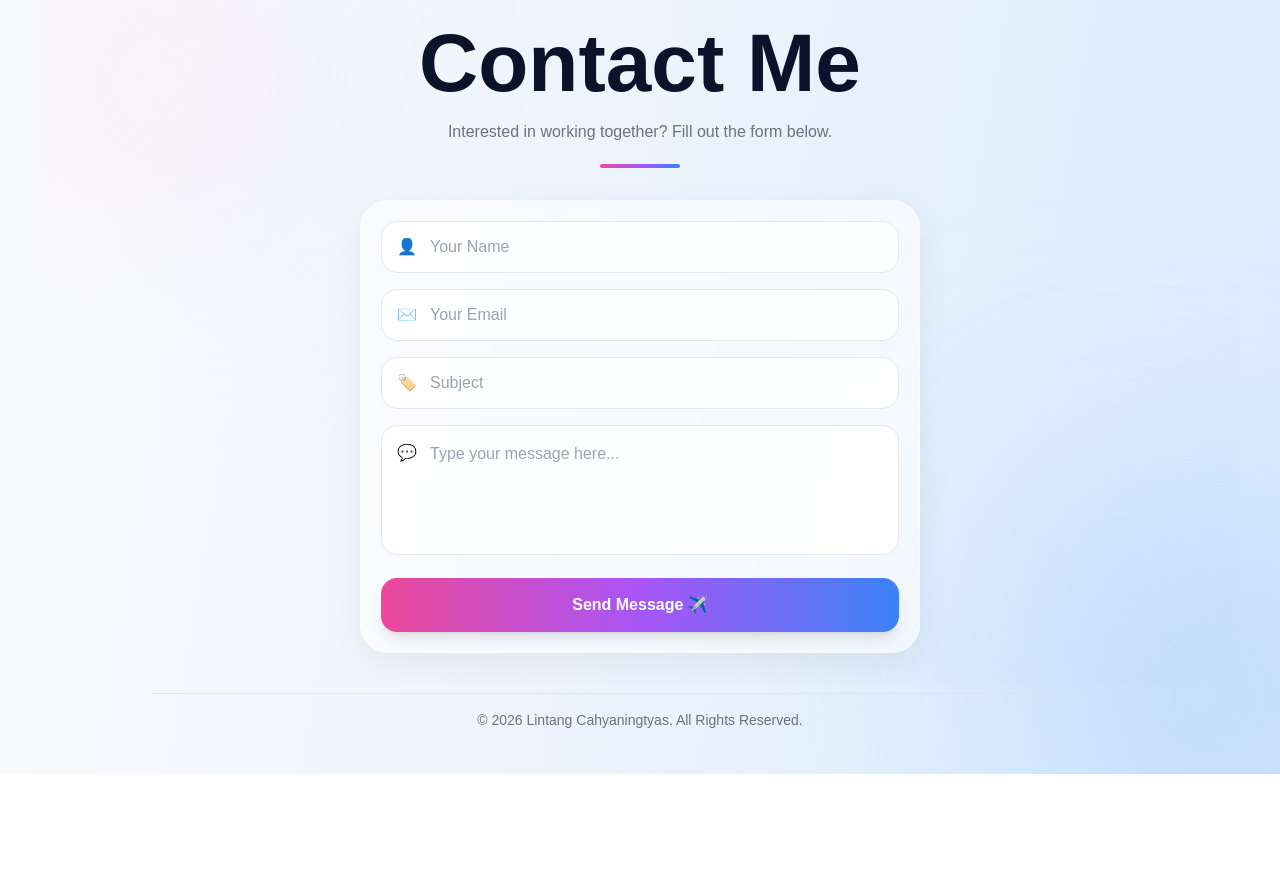
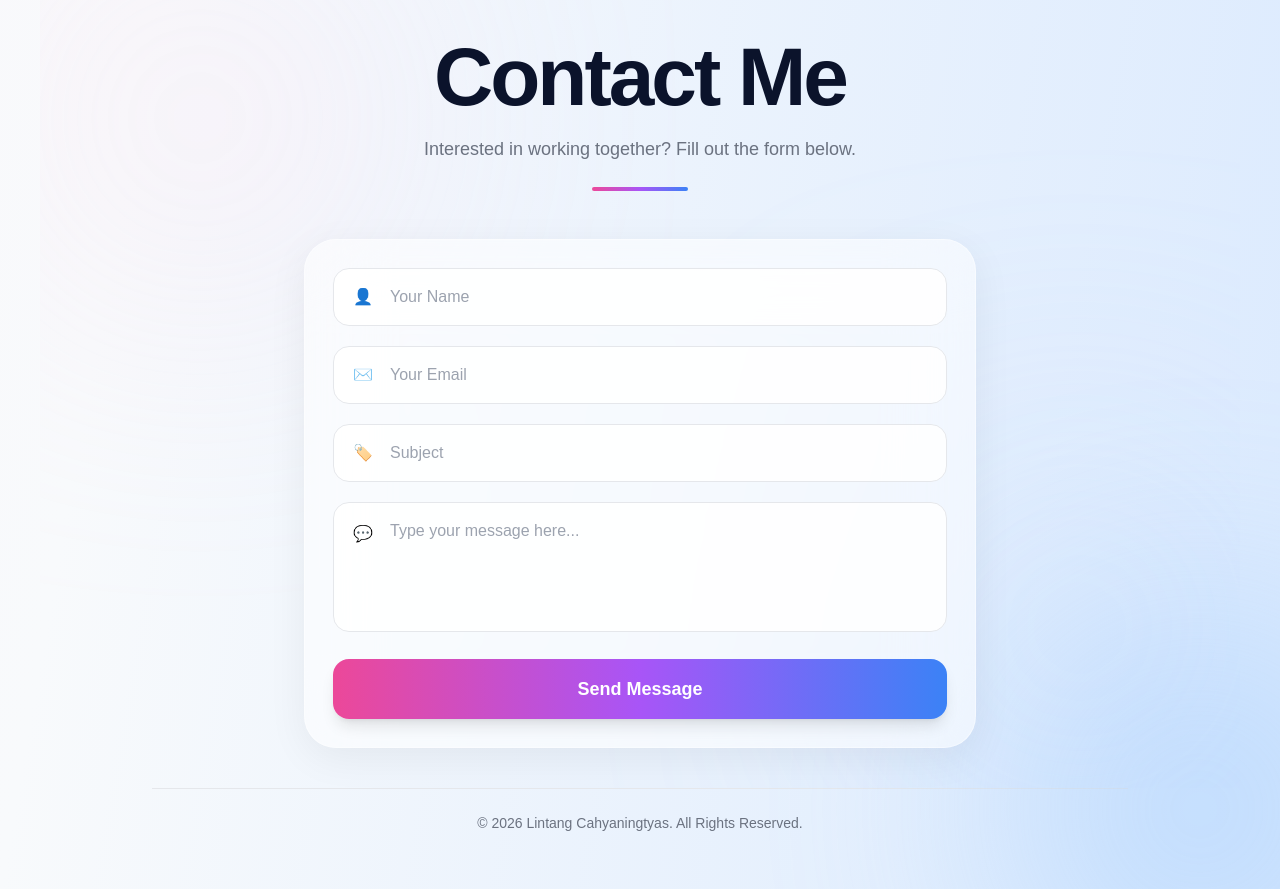
Before and after one commit to lintangntyas/portfolio, a Next.js app: page / in a window 1280 px wide. Shown: the part 6540-7429 px from the top of the page. Before the commit the page ends 7314 px from the top, so only its background shows below. Built offline with nearby package versions, Linux system fonts and the light colour scheme.

Commit message:
Update page.js

```diff
--- a/app/page.js
+++ b/app/page.js
@@ -15,6 +15,7 @@ export default function Home() {
   return (
     <main
       className="min-h-screen relative pt-2 bg-gradient-to-br from-[#fdf2f8] via-[#f8fafc] to-[#dbeafe] px-5 md:px-10 py-6 md:py-8 overflow-hidden"
+
     >
 
       {/* BACKGROUND */}
@@ -1649,23 +1650,13 @@ export default function Home() {
       {/* CONTACT */}
       <section
         id="contact"
-        className="
-          relative
-          w-full
-          px-6
-          md:px-8
-          pt-16
-          pb-8
-          overflow-hidden
-          scroll-mt-40
-        "
+        className="relative w-full px-6 md:px-8 pt-20 pb-10 overflow-hidden"
       >
         {/* BACKGROUND */}
-        <div className="absolute top-0 left-0 w-[250px] h-[250px] bg-pink-200/30 blur-[120px] rounded-full" />
-
-        <div className="absolute bottom-0 right-0 w-[250px] h-[250px] bg-blue-200/30 blur-[120px] rounded-full" />
-
-        <div className="relative z-10 max-w-xl mx-auto text-center">
+        <div className="absolute top-0 left-0 w-[320px] h-[320px] bg-pink-200/30 blur-[140px] rounded-full" />
+        <div className="absolute bottom-0 right-0 w-[320px] h-[320px] bg-blue-200/30 blur-[140px] rounded-full" />
+
+        <div className="relative z-10 max-w-2xl mx-auto text-center">
 
           {/* TITLE */}
           <h2
@@ -1674,35 +1665,33 @@ export default function Home() {
               md:text-[82px]
               font-black
               text-[#0b132b]
-              leading-none
+              leading-[0.95]
+              tracking-[-3px]
             "
           >
             Contact Me
           </h2>
 
           {/* SUBTITLE */}
-          <p className="mt-4 text-[16px] text-gray-500">
+          <p className="mt-5 text-[18px] text-gray-500">
             Interested in working together? Fill out the form below.
           </p>
 
           {/* LINE */}
-          <div className="w-20 h-1 rounded-full bg-gradient-to-r from-pink-500 via-purple-500 to-blue-500 mx-auto mt-5" />
+          <div className="w-24 h-1 rounded-full bg-gradient-to-r from-pink-500 via-purple-500 to-blue-500 mx-auto mt-6" />
 
           {/* CARD */}
           <div
             className="
-              mt-8
-              max-w-[560px]
-              mx-auto
-              bg-white/60
-              backdrop-blur-xl
+              mt-12
+              bg-white/55
+              backdrop-blur-2xl
               border border-white/40
-              rounded-[28px]
-              p-5
-              shadow-[0_10px_35px_rgba(0,0,0,0.06)]
+              rounded-[32px]
+              p-7
+              shadow-[0_10px_40px_rgba(0,0,0,0.06)]
             "
           >
-
             <form
               onSubmit={(e) => {
                 e.preventDefault();
@@ -1728,13 +1717,12 @@ export default function Home() {
 
                 window.open(url, "_blank");
               }}
-              className="space-y-4"
+              className="space-y-5"
             >
 
               {/* NAME */}
               <div className="relative">
-
-                <span className="absolute left-4 top-1/2 -translate-y-1/2 text-gray-400">
+                <span className="absolute left-5 top-1/2 -translate-y-1/2 text-gray-400">
                   👤
                 </span>
 
@@ -1745,15 +1733,16 @@ export default function Home() {
                   placeholder="Your Name"
                   className="
                     w-full
-                    h-[52px]
+                    h-[58px]
                     rounded-2xl
                     border border-gray-200
                     bg-white/85
-                    pl-12
-                    pr-4
+                    pl-14
+                    pr-5
                     text-gray-700
                     placeholder:text-gray-400
                     outline-none
+                    transition-all
                     focus:border-pink-400
                     focus:ring-4
                     focus:ring-pink-100
@@ -1763,8 +1752,7 @@ export default function Home() {
 
               {/* EMAIL */}
               <div className="relative">
-
-                <span className="absolute left-4 top-1/2 -translate-y-1/2 text-gray-400">
+                <span className="absolute left-5 top-1/2 -translate-y-1/2 text-gray-400">
                   ✉️
                 </span>
 
@@ -1775,15 +1763,16 @@ export default function Home() {
                   placeholder="Your Email"
                   className="
                     w-full
-                    h-[52px]
+                    h-[58px]
                     rounded-2xl
                     border border-gray-200
                     bg-white/85
-                    pl-12
-                    pr-4
+                    pl-14
+                    pr-5
                     text-gray-700
                     placeholder:text-gray-400
                     outline-none
+                    transition-all
                     focus:border-pink-400
                     focus:ring-4
                     focus:ring-pink-100
@@ -1793,8 +1782,7 @@ export default function Home() {
 
               {/* SUBJECT */}
               <div className="relative">
-
-                <span className="absolute left-4 top-1/2 -translate-y-1/2 text-gray-400">
+                <span className="absolute left-5 top-1/2 -translate-y-1/2 text-gray-400">
                   🏷️
                 </span>
 
@@ -1805,15 +1793,16 @@ export default function Home() {
                   placeholder="Subject"
                   className="
                     w-full
-                    h-[52px]
+                    h-[58px]
                     rounded-2xl
                     border border-gray-200
                     bg-white/85
-                    pl-12
-                    pr-4
+                    pl-14
+                    pr-5
                     text-gray-700
                     placeholder:text-gray-400
                     outline-none
+                    transition-all
                     focus:border-pink-400
                     focus:ring-4
                     focus:ring-pink-100
@@ -1823,8 +1812,7 @@ export default function Home() {
 
               {/* MESSAGE */}
               <div className="relative">
-
-                <span className="absolute left-4 top-4 text-gray-400">
+                <span className="absolute left-5 top-5 text-gray-400">
                   💬
                 </span>
 
@@ -1838,13 +1826,14 @@ export default function Home() {
                     rounded-2xl
                     border border-gray-200
                     bg-white/85
-                    pl-12
-                    pr-4
+                    pl-14
+                    pr-5
                     py-4
                     text-gray-700
                     placeholder:text-gray-400
                     outline-none
                     resize-none
+                    transition-all
                     focus:border-pink-400
                     focus:ring-4
                     focus:ring-pink-100
@@ -1857,7 +1846,7 @@ export default function Home() {
                 type="submit"
                 className="
                   w-full
-                  h-[54px]
+                  h-[60px]
                   rounded-2xl
                   bg-gradient-to-r
                   from-pink-500
@@ -1865,36 +1854,34 @@ export default function Home() {
                   to-blue-500
                   text-white
                   font-semibold
-                  text-base
+                  text-lg
                   shadow-lg
                   transition-all
-                  duration-300
                   hover:scale-[1.01]
+                  hover:shadow-xl
                 "
               >
-                Send Message ✈️
+                Send Message
               </button>
-
             </form>
-
           </div>
         </div>
       </section>
 
       {/* FOOTER */}
-      <footer className="w-full pb-3 pt-2">
-
+      <footer className="w-full pb-6">
         <div className="max-w-5xl mx-auto px-6">
 
-          <div className="border-t border-gray-200 mb-4"></div>
-
+          {/* LINE */}
+          <div className="border-t border-gray-200 mb-6" />
+
+          {/* COPYRIGHT */}
           <p className="text-center text-gray-500 text-sm">
             © 2026 Lintang Cahyaningtyas. All Rights Reserved.
           </p>
-
         </div>
-
       </footer>
+
     </main>
   );
 }
```
